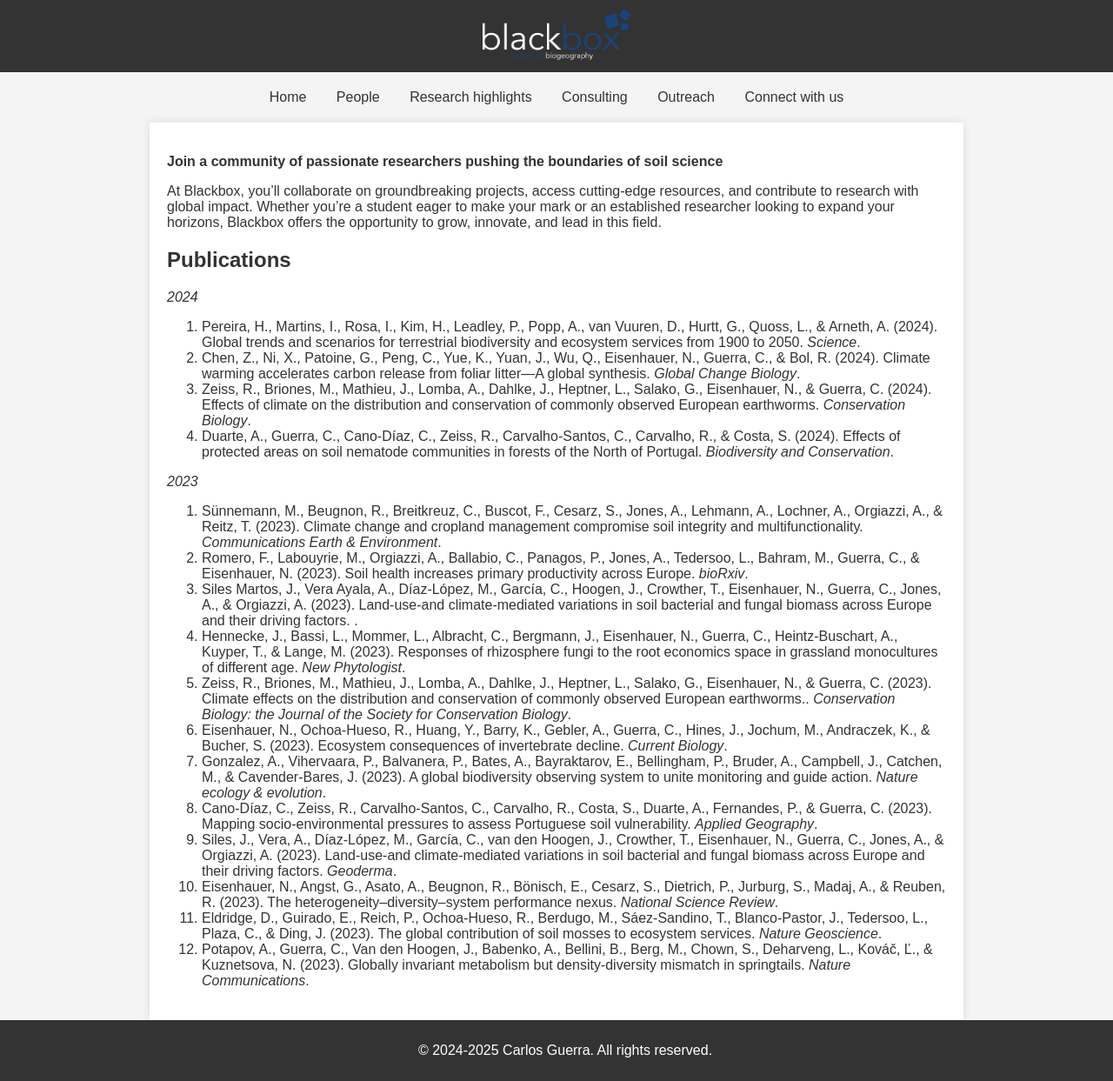
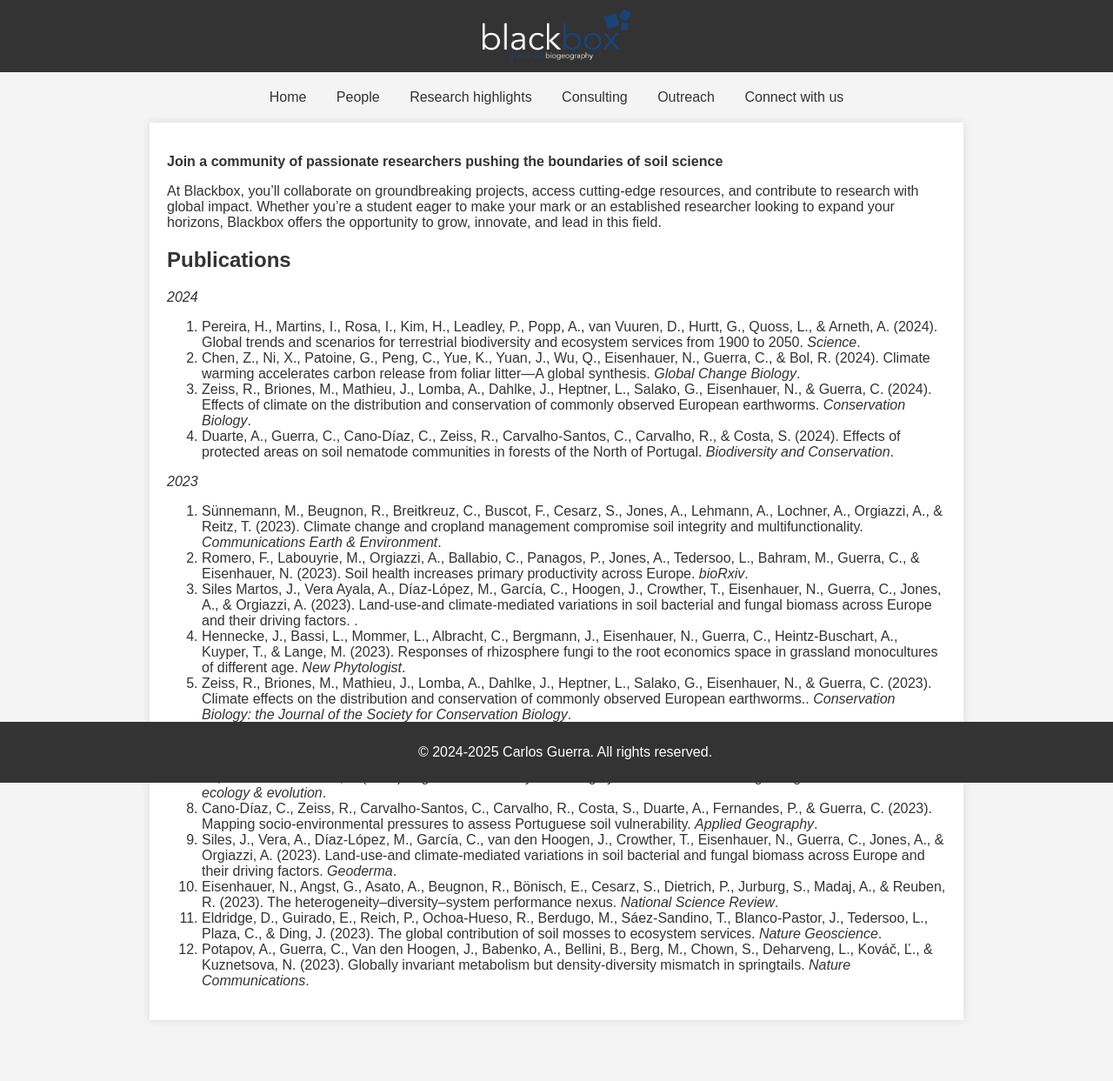
Before and after one commit to Blackboxgeo/blackbox.github.io, a Jekyll site: the page built from rh/index.md, in a window 1280 px wide. Shown: the whole page at 87% size. Built offline with Jekyll 4.4.1, drawn with Linux system fonts in a browser that asks for light colours; after the commit the page ends 1173 px from its top, so only the background shows below that.

Commit message:
Changed footer position + fix home

```diff
--- a/_layouts/default.html
+++ b/_layouts/default.html
@@ -65,7 +65,7 @@
             background-color: #333;
             color: white;
             width: 100%;
-            position: relative;
+            position: fixed;
             bottom: 0;
         }
     </style>
--- a/assets/css/styles.css
+++ b/assets/css/styles.css
@@ -115,6 +115,6 @@
             background-color: #333;
             color: white;
             width: 100%;
-            position: relative;
+            position: fixed;
             bottom: 0;
         }
```
Also changed, not shown: index.md (+3 -0 lines).
